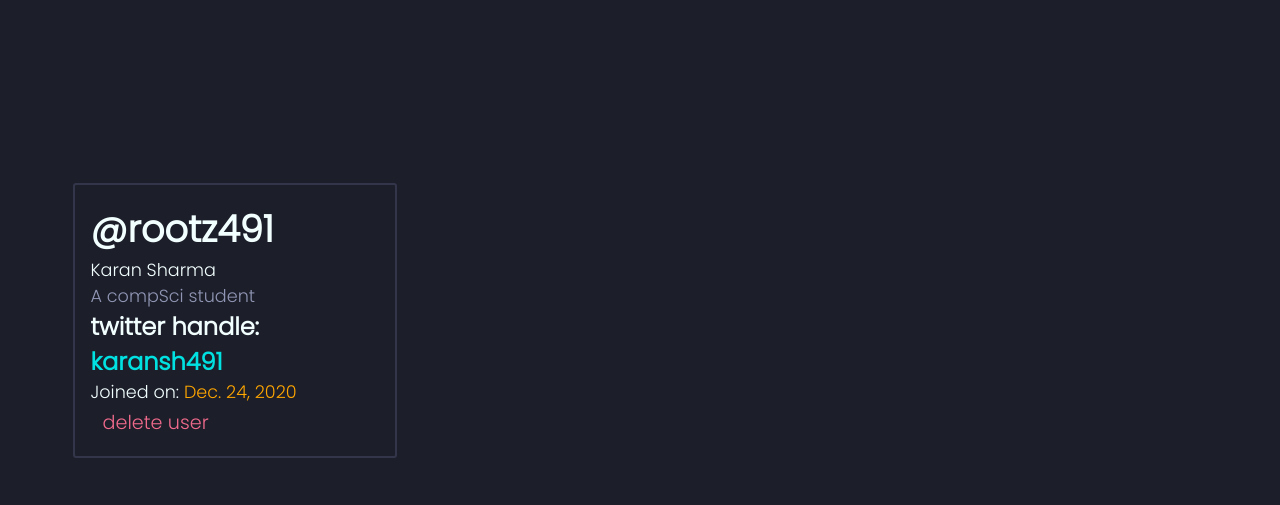
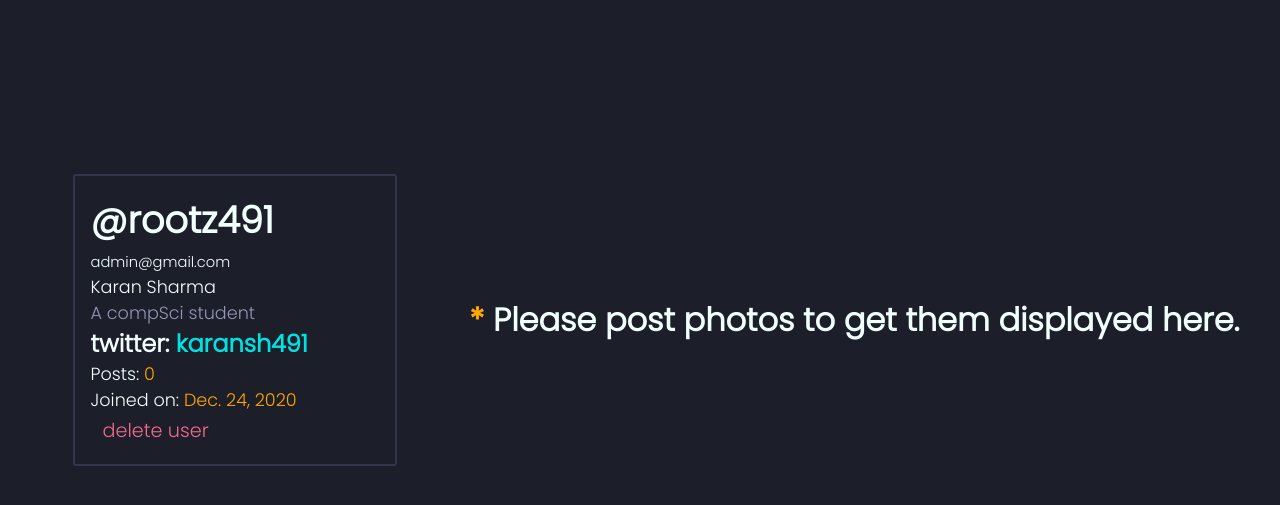
Before and after one commit to rootz491/weebex, a Django app: page /1/ in a window 1280 px wide. Shown: the part 129-634 px from the top of the page. Run offline with Django 3.2, Linux system fonts and the light colour scheme; a user stored in the database is signed in; data comes from the database, SQL or seed files in the repository; both versions use the stored data as it was after the commit; data that the repository does not hold is empty.

```diff
--- a/weeb/models.py
+++ b/weeb/models.py
@@ -2,6 +2,13 @@ from django.contrib.auth.models import User
 from django.urls import reverse
 from django.db import models
 import uuid
+# image customisation
+from PIL import Image  # to modify the image before storing/uploading
+from io import BytesIO  # to open file in binary formal
+from django.core.files.uploadedfile import InMemoryUploadedFile  # to save image in memory / upload customised image
+import sys  # to get size of output file.
+
+
 # Create your models here.
 
 
@@ -9,20 +16,19 @@ class Profile(models.Model):
     owner = models.OneToOneField(User, on_delete=models.CASCADE, primary_key=True)
     username = models.CharField(max_length=30, help_text='should only contains alphabetic or numeric character.')
     fullName = models.CharField(max_length=60, help_text='60 characters or less.')  # new
-    bio = models.TextField(max_length=140, help_text='140 characters or less.')     # new
-    twitterHandle = models.CharField(max_length=40, help_text='40 characters or less.')     # new
+    bio = models.TextField(max_length=140, help_text='140 characters or less.')  # new
+    twitterHandle = models.CharField(max_length=40, help_text='40 characters or less.')  # new
     joinedOn = models.DateTimeField(auto_now_add=True)
 
     def __str__(self):
         return self.username
 
 
-
-
 class Post(models.Model):
     profile = models.ForeignKey(Profile, on_delete=models.CASCADE)
     img = models.ImageField(upload_to='img', help_text='try to upload a square picture.')
-    caption = models.CharField(max_length=100, blank=True, help_text='length of caption should be less than 100 characters')
+    caption = models.CharField(max_length=100, blank=True,
+                               help_text='length of caption should be less than 100 characters')
     id = models.UUIDField(primary_key=True, default=uuid.uuid4, help_text='Unique ID for each post')
     createdAt = models.DateTimeField(auto_now_add=True)
     likes = models.ManyToManyField(User, blank=True, related_name='likes')
@@ -33,13 +39,42 @@ class Post(models.Model):
     def __str__(self):
         return 'post @' + str(self.createdAt)
 
+    # checking if post is liked by user
+    def is_liked(self, user):
+        for peep in post.likes.all():
+            if peep == user:
+                return True
+        return False
 
+    # customizing image before uploading
+    def save(self):
+        # Opening the uploaded image
+        im = Image.open(self.img)
+
+        output = BytesIO()
+
+        # Resize/modify the image
+        # im = im.resize((500, 500))
+
+        # testing
+        print(sys.getsizeof(output))
+
+        # after modifications, save it to the output
+        im.save(output, format='JPEG', optimize=True, quality=40)
+        output.seek(0)
+
+        # change the ImageField value to be the newly modified image value
+        self.img = InMemoryUploadedFile(output, 'ImageField', "%s.jpg" % self.img.name.split('.')[0], 'image/jpeg',
+                                        sys.getsizeof(output), None)
+
+        super(Post, self).save()
 
 
 class Comment(models.Model):
-    profile = models.ForeignKey(Profile, on_delete=models.CASCADE, related_name='profile')
-    post = models.ForeignKey(Post, on_delete=models.CASCADE, related_name='post')
-    comment = models.CharField(max_length=150, null=False, help_text='length of comment should be less than 150 characters')
+    profile = models.ForeignKey(Profile, on_delete=models.CASCADE, related_name='user_comment')
+    post = models.ForeignKey(Post, on_delete=models.CASCADE, related_name='post_comment')
+    comment = models.CharField(max_length=150, null=False,
+                               help_text='length of comment should be less than 150 characters')
     likes = models.ManyToManyField(User, blank=True)
     createdAt = models.DateTimeField(auto_now_add=True)
 
--- a/weeb/static/weeb/style/profile.css
+++ b/weeb/static/weeb/style/profile.css
@@ -32,7 +32,7 @@ body {
 }
 
 .profileCard {
-    max-width: 80%;
+    min-width: 80%;
     padding: 1em;
     margin: auto;
     border: 2px solid var(--secBg);
--- a/weeb/templates/weeb/profile.html
+++ b/weeb/templates/weeb/profile.html
@@ -11,7 +11,7 @@
 
 
 {% block title %}
-    Weeb-Ex
+    @{{ profile.username }}
 {% endblock %}
 
 
@@ -28,11 +28,12 @@
                 <div class="profileCard">
                     <h1>{{ profile.username }}</h1>
                     {% if profile.owner == user %}
-                    <p>{{ profile.user.email }}</p>
+                    <p><small>{{ user.email }}</small></p>
                     {% endif %}
                     <p>{{ profile.fullName }}</p>
                     <p style="color: var(--greyTxt);">{{ profile.bio }}</p>
-                    <h2>twitter handle: <a style="color: var(--Lblue);" target="_blank" href="https://www.twitter.com/{{ profile.twitterHandle }}/">{{ profile.twitterHandle }}</a></h2>
+                    <h2>twitter: <a style="color: var(--Lblue);" target="_blank" href="https://www.twitter.com/{{ profile.twitterHandle }}/">{{ profile.twitterHandle }}</a></h2>
+                    <p>Posts: <span>{{ profile.post_set.count }}</span></p>
                     <p>Joined on: <span>{{ profile.joinedOn.date }}</span></p>
                     {% if profile.owner == user %}
                     <form action="#deleteUser" method="POST">
@@ -46,19 +47,19 @@
 
             <div class="postWrapper">
 
-            {% if user.post.count == 0 %}
+            {% if profile.post_set.count == 0 %}
 <!--            no post message     -->
-                <h1 class="noPostMsg">Please post photos to get some display here.</h1>
+                <h1 class="noPostMsg">Please post photos to get them displayed here.</h1>
             {% else %}
 <!--            actual post     -->
-                {% for post in user.post_set.all %}
-                <div><a href="#postDetailed">
+                {% for post in profile.post_set.all %}
+                <div><a href="{% url 'weeb:postDetail' post.pk %}">
                     {% load static %}
-                    <div class="img"><img src="{% static 'weeb/media/me.jpg' %}" alt="post thumbnail"></div>
+                    <div class="img"><img src="{{ post.img.url }}" alt="post thumbnail"></div>
                     </a>
                     <div class="interactBtn">
                         <div><a href="#like"><img src="{% static 'weeb/img/like2.png' %}" alt="like button"></a><span>{{ post.likes.count }}</span></div>
-                        <div><a href="#postDetailed/comment"><img src="{% static 'weeb/img/comment.png' %}" alt="comment button"></a><span>3</span></div>
+                        <div><a href="#postDetailed/comment"><img src="{% static 'weeb/img/comment.png' %}" alt="comment button"></a><span>{{ post.post_comment.count }}</span></div>
                     </div>
                 </div>
                 {% endfor %}
--- a/weeb/urls.py
+++ b/weeb/urls.py
@@ -1,4 +1,5 @@
 from django.urls import path
+from django.views.generic import RedirectView
 from . import views
 
 
@@ -13,5 +14,9 @@ urlpatterns = [
     path(r'', views.IndexView.as_view(), name='index'),
     path(r'post/<str:pk>/', views.PostDetailedView.as_view(), name='postDetail'),
     path(r'post/<str:pk>/delete', views.PostDeleteView.as_view(), name='postDelete'),
+    path(r'post/<str:id>/like', views.PostLike, name='postLike'),
+    # path(r'post/<str:id>/dislike', views.PostDislike, name='postDislike'),
     path(r'<str:pk>/', views.ProfileView.as_view(), name='profile'),
+
+    path(r'favicon.ico', RedirectView.as_view(url='weeb/static/img/favicon.ico')),
 ]
--- a/weeb/views.py
+++ b/weeb/views.py
@@ -1,4 +1,4 @@
-from django.shortcuts import render, reverse
+from django.shortcuts import render, reverse, redirect
 from django.http import HttpResponse
 from django.urls import reverse_lazy
 # generic
@@ -46,7 +46,6 @@ class IndexView(generic.ListView):
     context_object_name = 'postObj'
 
 
-
 class PostDetailedView(generic.DetailView):
     model = Post
     template_name = 'weeb/postDetailed.html'
@@ -58,16 +57,19 @@ class PostDeleteView(generic.DeleteView):
     success_url = reverse_lazy('weeb:index')
 
 
+class ProfileView(generic.DetailView):
+    model = Profile
+    template_name = 'weeb/profile.html'
+    context_object_name = 'profile'
 
 
 
 
-
-
-
-
-
-class ProfileView(generic.DetailView):
-    model = Profile
-    template_name = 'weeb/profile.html'
-    context_object_name = 'profile'
+def PostLike(request, id):
+    post = Post.objects.get(pk=id)
+    if post.is_liked(request.user):
+        post.likes.remove(request.user)
+    else:
+        post.likes.add(request.user)
+    post.save()
+    return redirect('weeb:index')
```
Also changed, not shown: weeb/templates/weeb/home.html (+9 -2 lines), weeb/templates/weeb/postDetailed.html (+6 -6 lines), db.sqlite3, weeb/migrations/0016_auto_20201227_0656.py (added), weeb/migrations/0017_auto_20201227_0831.py (added), weeb/static/weeb/img/favicon.ico (added).
